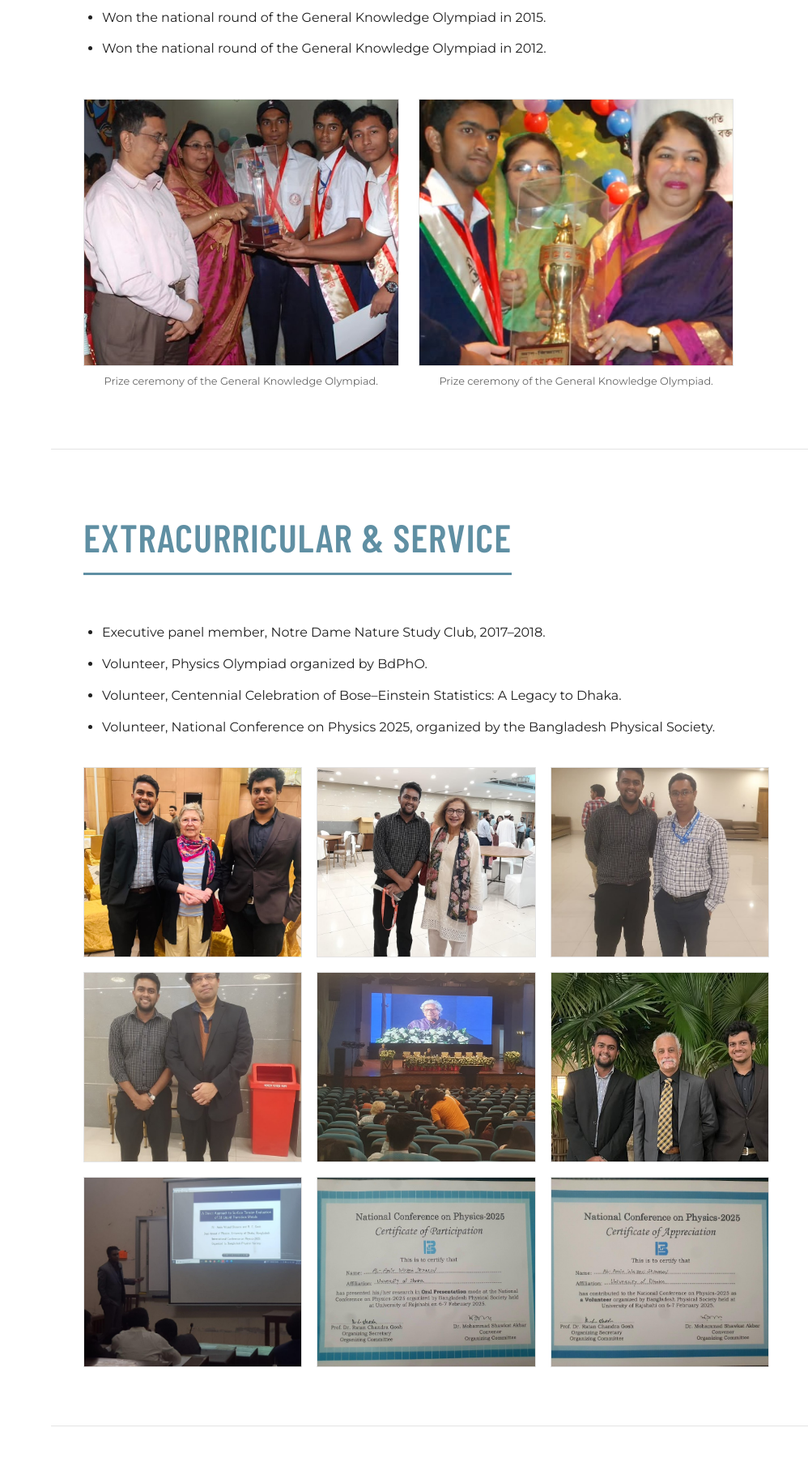
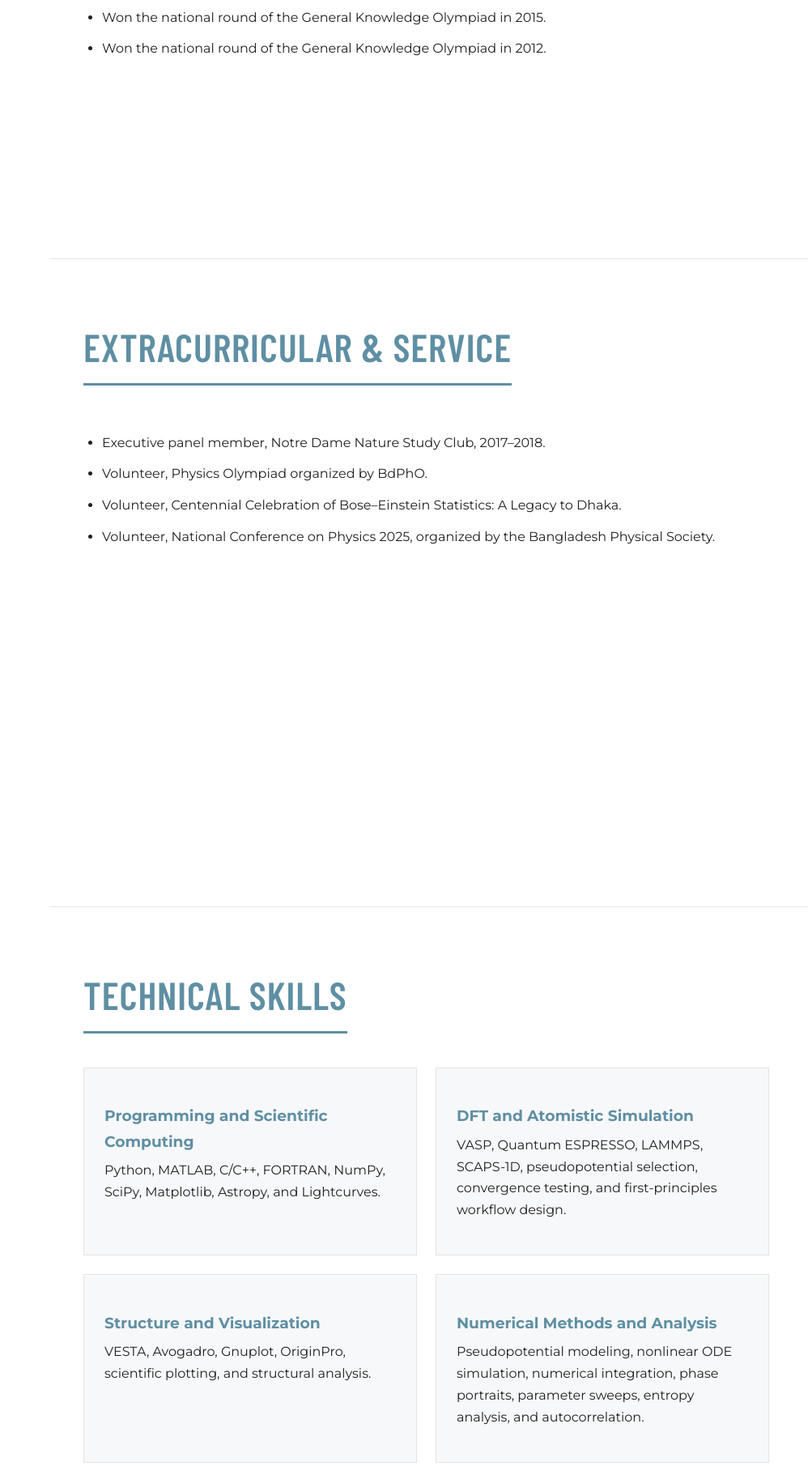
Before and after one commit to Shourov9023/shourov-physics-portfolio, a plain HTML site: page index.html in a window 1280 px wide. Shown: the part 6207-8033 px from the top of the page at 81% size, without its empty margins (282-1280 px from the left). Drawn offline with nearby package versions, Linux system fonts and the light colour scheme.

Commit message:
Hide photos in index.html for PDF optimization
Temporarily hide award and travel photos for PDF formatting.

```diff
--- a/index.html
+++ b/index.html
@@ -208,14 +208,18 @@
         <li>Won the national round of the General Knowledge Olympiad in 2012.</li>
 
       </ul>
-      <figure class="achievement-photo">
+      <!-- TEMPORARILY HIDDEN: award photos for smaller PDF
+<figure class="achievement-photo">
   <img src="gk2012.jpeg" alt="Prize ceremony of the General Knowledge Olympiad 2012">
   <figcaption>Prize ceremony of the General Knowledge Olympiad.</figcaption>
 </figure>
-      <figure class="achievement-photo">
+      -->
+      <!-- TEMPORARILY HIDDEN: award photos for smaller PDF
+<figure class="achievement-photo">
   <img src="gk2015.jpeg" alt="Prize ceremony of the General Knowledge Olympiad 2015">
   <figcaption>Prize ceremony of the General Knowledge Olympiad.</figcaption>
 </figure>
+      -->
     </section>
 
     <section id="service" class="page-section">
@@ -227,7 +231,8 @@
         <li>Volunteer, National Conference on Physics 2025, organized by the Bangladesh Physical Society.</li>
       </ul>
 
-      <div class="service-gallery">
+      <!-- TEMPORARILY HIDDEN: conference photos for smaller PDF
+<div class="service-gallery">
   <img src="ccbes_1.jpeg" alt="CCBES conference">
   <img src="ccbes_2.jpeg" alt="CCBES conference">
   <img src="ccbes_3.jpeg" alt="CCBES conference">
@@ -239,6 +244,7 @@
   <img src="ncp_3.jpeg" alt="National Conference on Physics 2025">
 
 </div>
+      -->
     </section>
 
     <section id="skills" class="page-section">
@@ -256,7 +262,8 @@
     <section id="personal" class="page-section">
       <h2 class="section-title">PERSONAL INTERESTS</h2>
       <p class="personal-text">Outside research, I enjoy soccer, traveling, reading, and exploring new ideas in science, technology, and culture.</p>
-    <div class="travel-gallery">
+    <!-- TEMPORARILY HIDDEN: travel photos for smaller PDF
+<div class="travel-gallery">
   <img src="travel_1.jpeg" alt="Travel photo">
   <img src="travel_2.jpeg" alt="Travel photo">
   <img src="travel_3.jpeg" alt="Travel photo">
@@ -271,6 +278,7 @@
   <img src="travel_14.png" alt="Travel photo">
   <img src="travel_13.png" alt="Travel photo">
 </div>
+    -->
 
     </section>
 
```
